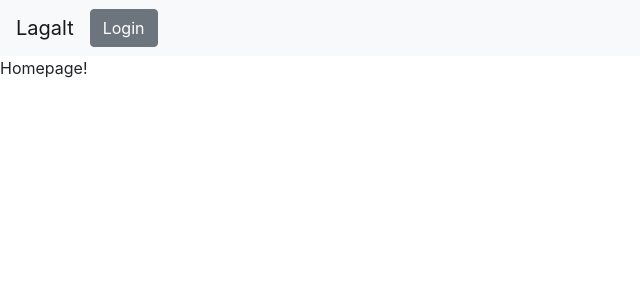
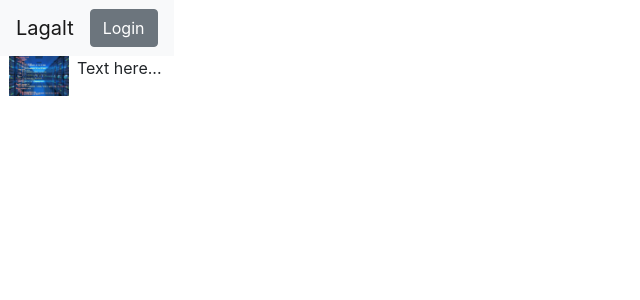
Before and after one commit to xtrmil/lagalt, a React (Create React App) app in the folder client/: page / in a window 1280 px wide. Shown: the top 300 px of the page, without its empty margins (0-640 px from the left). Built offline with nearby package versions, Linux system fonts and the light colour scheme.

Commit message:
fixed img and text in HomePage

```diff
--- a/client/src/index.js
+++ b/client/src/index.js
@@ -8,7 +8,7 @@ ReactDOM.render(
   <React.StrictMode>
     <App />
   </React.StrictMode>,
-  document.getElementById('root')
+  document.getElementById('root'),
 );
 
 // If you want to start measuring performance in your app, pass a function
--- /dev/null
+++ b/client/src/pages/HomePage.css
@@ -0,0 +1,8 @@
+.homepage-img {
+    width: 60px;
+    height: auto;
+}
+
+  div {
+    display: inline-block;
+    }
--- a/client/src/pages/HomePage.jsx
+++ b/client/src/pages/HomePage.jsx
@@ -1,6 +1,15 @@
-import React from "react";
+import React from 'react';
+import './HomePage.css';
 
 const HomePage = (props) => {
-  return <div>Homepage!</div>;
+  return (
+    <div className="row">
+      <div className="ml-4">
+        <img className="homepage-img" src="nedladdning.jpg"></img>
+      </div>
+      <div className="ml-2">Text here...</div>
+    </div>
+  );
 };
+
 export default HomePage;
--- a/client/src/reportWebVitals.js
+++ b/client/src/reportWebVitals.js
@@ -1,4 +1,4 @@
-const reportWebVitals = onPerfEntry => {
+const reportWebVitals = (onPerfEntry) => {
   if (onPerfEntry && onPerfEntry instanceof Function) {
     import('web-vitals').then(({ getCLS, getFID, getFCP, getLCP, getTTFB }) => {
       getCLS(onPerfEntry);
```
Also changed, not shown: client/src/App.css (deleted, +0 -38 lines), client/src/pages/LoginPage.jsx (+2 -6 lines), client/src/utils/Navbar.jsx (+8 -8 lines), client/public/nedladdning.jpg (added).
